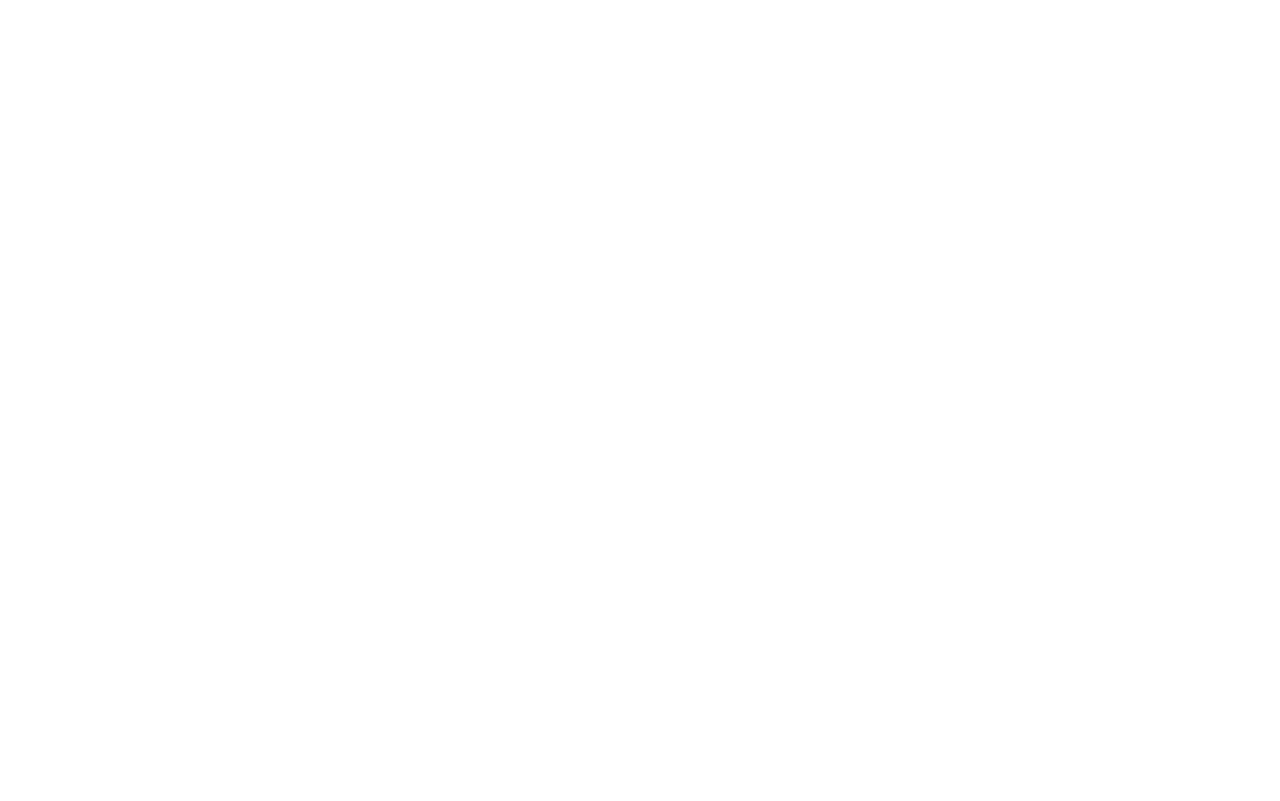
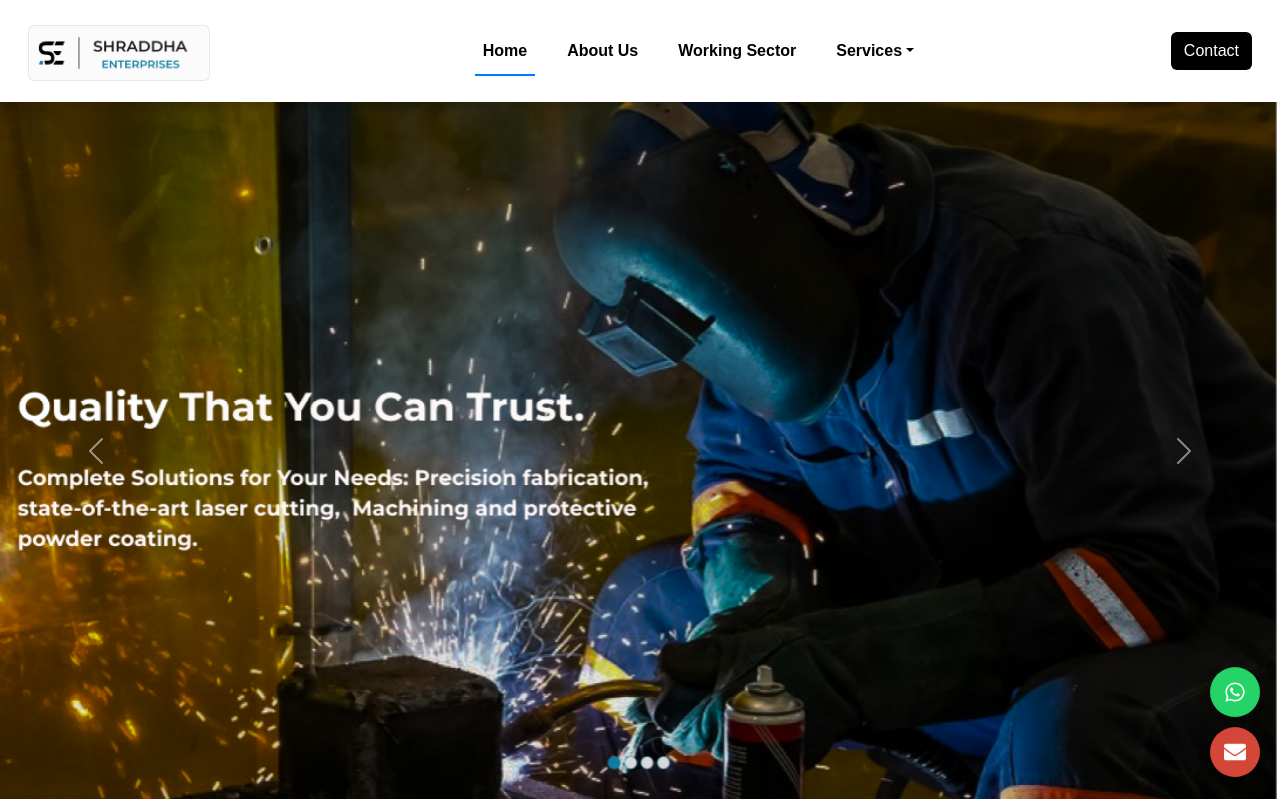
Before and after one commit to yashpatilyp/shradhha-interprises, a React (Create React App) app: page / in a window 1280 px wide. Shown: the top 801 px of the page. Built offline with nearby package versions, Linux system fonts and the light colour scheme; a web font is replaced by a local one.

Commit message:
uncommented

```diff
--- a/src/App.js
+++ b/src/App.js
@@ -24,7 +24,7 @@
 function App() {
   return (
     <Router>
-      {/* <div className="App mainlayout">
+      <div className="App mainlayout">
         <Header />
         <Routes>
           <Route path="/" element={<Home />} />
@@ -38,7 +38,7 @@
         </Routes>
         <FixedIcons/>
         <Footer />
-      </div> */}
+      </div>
     </Router>
   );
 }
```
